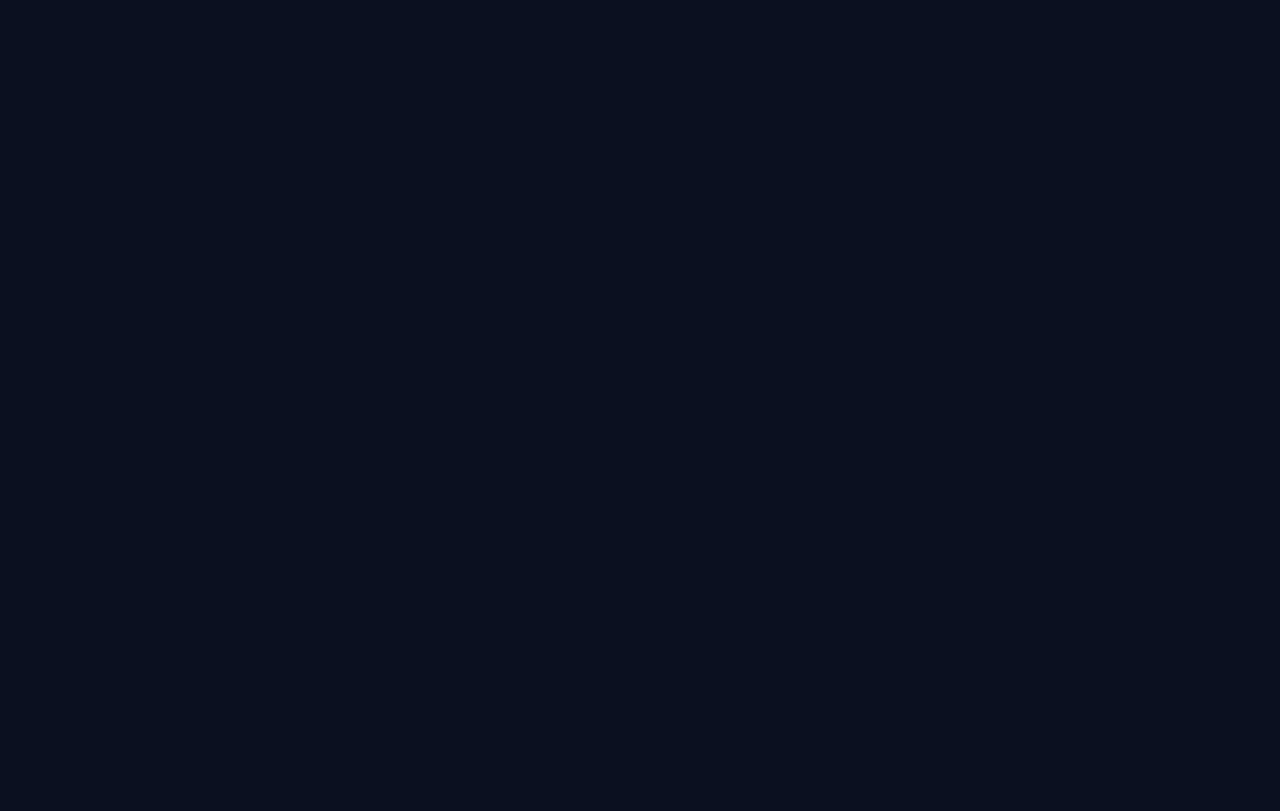
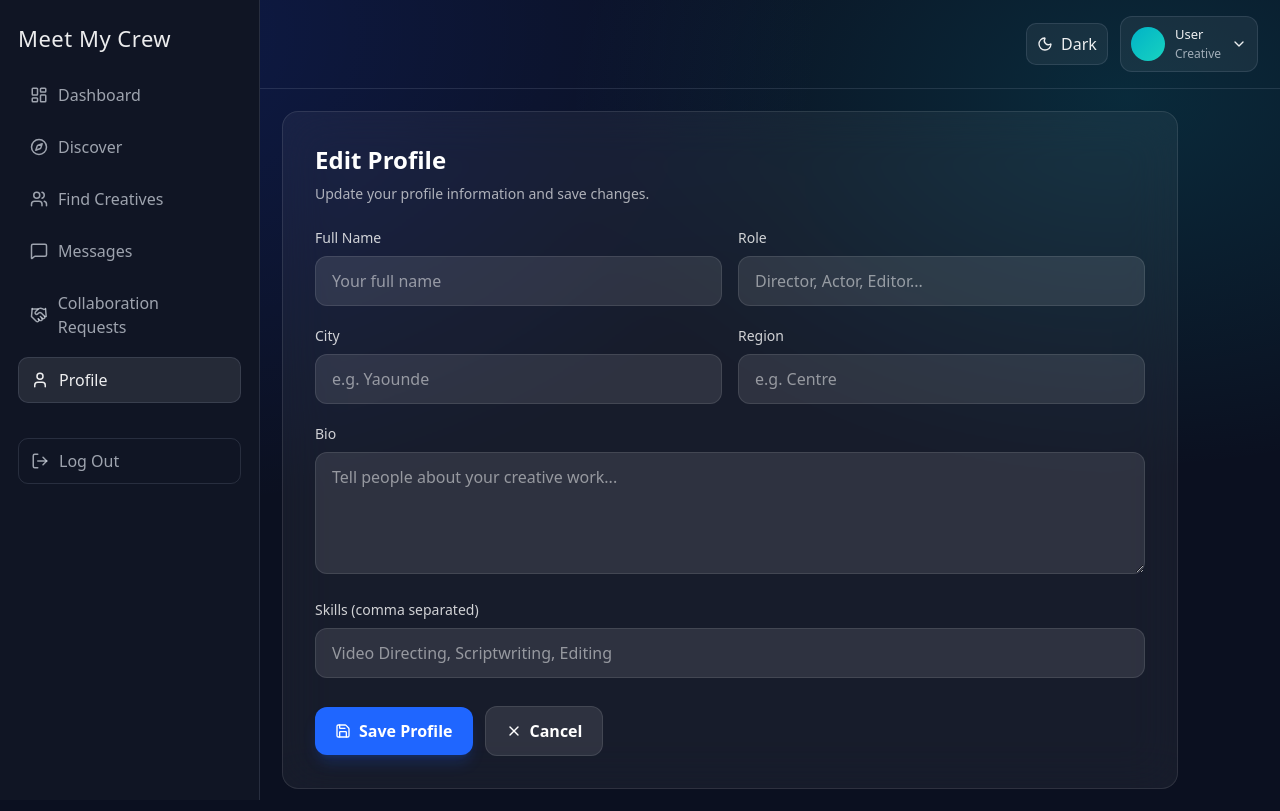
Before and after one commit to FarhelParis01/MEET-MY-CREW, a React (Vite) app in the folder frontend/meet-my-crew-frontend/: page /profile/edit in a window 1280 px wide. Before the commit this address had no page. Built offline with nearby package versions, Linux system fonts and the light colour scheme.

Commit message:
add edit profile functionality and improve user data loading in profile

```diff
--- a/frontend/meet-my-crew-frontend/src/App.jsx
+++ b/frontend/meet-my-crew-frontend/src/App.jsx
@@ -3,6 +3,7 @@ import AppLayout from "./layout/AppLayout";
 
 import Dashboard from "./pages/Dashboard";
 import Profile from "./pages/Profile";
+import EditProfile from "./pages/EditProfile";
 
 // placeholder pages for now
 const Discover = () => <div className="mmc-pageTitle">Discover</div>;
@@ -24,6 +25,7 @@ export default function App() {
       <Route element={<AppLayout />}>
         <Route path="/dashboard" element={<Dashboard />} />
         <Route path="/profile" element={<Profile />} />
+        <Route path="/profile/edit" element={<EditProfile />} />
         <Route path="/discover" element={<Discover />} />
         <Route path="/creatives" element={<Creatives />} />
         <Route path="/messages" element={<Messages />} />
--- a/frontend/meet-my-crew-frontend/src/pages/EditProfile.jsx
+++ b/frontend/meet-my-crew-frontend/src/pages/EditProfile.jsx
@@ -0,0 +1,184 @@
+import { useMemo, useState } from "react";
+import { useNavigate } from "react-router-dom";
+import { Save, X } from "lucide-react";
+
+function parseSkillsForInput(skills) {
+  if (Array.isArray(skills)) return skills.join(", ");
+  if (typeof skills === "string") return skills;
+  return "";
+}
+
+export default function EditProfile() {
+  const navigate = useNavigate();
+
+  const currentUser = useMemo(() => {
+    const raw = localStorage.getItem("mmc_user");
+    if (!raw) return {};
+    try {
+      return JSON.parse(raw) || {};
+    } catch {
+      return {};
+    }
+  }, []);
+
+  const [form, setForm] = useState({
+    full_name: currentUser.full_name || "",
+    role: currentUser.role || "",
+    city: currentUser.city || "",
+    region: currentUser.region || "",
+    bio: currentUser.bio || "",
+    skills: parseSkillsForInput(currentUser.skills),
+  });
+
+  function onChange(e) {
+    const { name, value } = e.target;
+    setForm((prev) => ({ ...prev, [name]: value }));
+  }
+
+  function onCancel() {
+    navigate("/profile");
+  }
+
+  function onSave(e) {
+    e.preventDefault();
+
+    const skillsArray = form.skills
+      .split(",")
+      .map((s) => s.trim())
+      .filter(Boolean);
+
+    const updatedUser = {
+      ...currentUser,
+      full_name: form.full_name.trim(),
+      role: form.role.trim(),
+      city: form.city.trim(),
+      region: form.region.trim(),
+      bio: form.bio.trim(),
+      skills: skillsArray,
+    };
+
+    localStorage.setItem("mmc_user", JSON.stringify(updatedUser));
+    navigate("/profile");
+  }
+
+  return (
+    <div className="max-w-4xl">
+      <div className="rounded-2xl border border-white/10 bg-white/40 dark:bg-white/5 backdrop-blur-xl p-6 md:p-8">
+        <h1 className="text-2xl font-semibold text-slate-900 dark:text-white">
+          Edit Profile
+        </h1>
+        <p className="mt-2 text-sm text-slate-600 dark:text-white/65">
+          Update your profile information and save changes.
+        </p>
+
+        <form onSubmit={onSave} className="mt-6 space-y-5">
+          <div className="grid grid-cols-1 md:grid-cols-2 gap-4">
+            <div>
+              <label className="block text-sm mb-2 text-slate-700 dark:text-white/80">
+                Full Name
+              </label>
+              <input
+                name="full_name"
+                value={form.full_name}
+                onChange={onChange}
+                className="w-full rounded-xl border border-white/10 bg-white/65 dark:bg-white/10 px-4 py-3 text-slate-900 dark:text-white outline-none focus:border-[#1f66ff]"
+                placeholder="Your full name"
+                required
+              />
+            </div>
+
+            <div>
+              <label className="block text-sm mb-2 text-slate-700 dark:text-white/80">
+                Role
+              </label>
+              <input
+                name="role"
+                value={form.role}
+                onChange={onChange}
+                className="w-full rounded-xl border border-white/10 bg-white/65 dark:bg-white/10 px-4 py-3 text-slate-900 dark:text-white outline-none focus:border-[#1f66ff]"
+                placeholder="Director, Actor, Editor..."
+                required
+              />
+            </div>
+          </div>
+
+          <div className="grid grid-cols-1 md:grid-cols-2 gap-4">
+            <div>
+              <label className="block text-sm mb-2 text-slate-700 dark:text-white/80">
+                City
+              </label>
+              <input
+                name="city"
+                value={form.city}
+                onChange={onChange}
+                className="w-full rounded-xl border border-white/10 bg-white/65 dark:bg-white/10 px-4 py-3 text-slate-900 dark:text-white outline-none focus:border-[#1f66ff]"
+                placeholder="e.g. Yaounde"
+                required
+              />
+            </div>
+
+            <div>
+              <label className="block text-sm mb-2 text-slate-700 dark:text-white/80">
+                Region
+              </label>
+              <input
+                name="region"
+                value={form.region}
+                onChange={onChange}
+                className="w-full rounded-xl border border-white/10 bg-white/65 dark:bg-white/10 px-4 py-3 text-slate-900 dark:text-white outline-none focus:border-[#1f66ff]"
+                placeholder="e.g. Centre"
+                required
+              />
+            </div>
+          </div>
+
+          <div>
+            <label className="block text-sm mb-2 text-slate-700 dark:text-white/80">
+              Bio
+            </label>
+            <textarea
+              name="bio"
+              value={form.bio}
+              onChange={onChange}
+              rows={4}
+              className="w-full rounded-xl border border-white/10 bg-white/65 dark:bg-white/10 px-4 py-3 text-slate-900 dark:text-white outline-none focus:border-[#1f66ff]"
+              placeholder="Tell people about your creative work..."
+            />
+          </div>
+
+          <div>
+            <label className="block text-sm mb-2 text-slate-700 dark:text-white/80">
+              Skills (comma separated)
+            </label>
+            <input
+              name="skills"
+              value={form.skills}
+              onChange={onChange}
+              className="w-full rounded-xl border border-white/10 bg-white/65 dark:bg-white/10 px-4 py-3 text-slate-900 dark:text-white outline-none focus:border-[#1f66ff]"
+              placeholder="Video Directing, Scriptwriting, Editing"
+            />
+          </div>
+
+          <div className="flex items-center gap-3 pt-2">
+            <button
+              type="submit"
+              className="inline-flex items-center gap-2 rounded-xl bg-[#1f66ff] hover:bg-[#1b59db] text-white px-5 py-3 font-semibold shadow-lg shadow-[#1f66ff]/20"
+            >
+              <Save size={16} />
+              Save Profile
+            </button>
+
+            <button
+              type="button"
+              onClick={onCancel}
+              className="inline-flex items-center gap-2 rounded-xl bg-white/65 hover:bg-white text-slate-900 dark:bg-white/10 dark:hover:bg-white/15 dark:text-white px-5 py-3 font-semibold border border-white/10"
+            >
+              <X size={16} />
+              Cancel
+            </button>
+          </div>
+        </form>
+      </div>
+    </div>
+  );
+}
--- a/frontend/meet-my-crew-frontend/src/pages/Profile.jsx
+++ b/frontend/meet-my-crew-frontend/src/pages/Profile.jsx
@@ -10,19 +10,56 @@ import {
   Instagram,
   Play,
 } from "lucide-react";
+import { useEffect, useState } from "react";
+import { useNavigate } from "react-router-dom";
+
+const DEFAULT_USER = {
+  full_name: "Alex Johnson",
+  role: "Director",
+  city: "Yaounde",
+  region: "Centre",
+  email: "alex@email.com",
+  bio: "",
+  skills: [],
+};
+
+function loadStoredUser() {
+  try {
+    const raw = localStorage.getItem("mmc_user");
+    const parsed = raw ? JSON.parse(raw) : null;
+    if (parsed && typeof parsed === "object") {
+      return { ...DEFAULT_USER, ...parsed };
+    }
+  } catch {
+    // fall through to default user
+  }
+  return DEFAULT_USER;
+}
 
 export default function Profile() {
+  const navigate = useNavigate();
+  const [user, setUser] = useState(loadStoredUser);
 
-  const user =
-    JSON.parse(localStorage.getItem("mmc_user") || "null") || {
-      full_name: "Alex Johnson",
-      role: "Director",
-      city: "Yaounde",
-      region: "Centre",
-      email: "alex@email.com",
+  useEffect(() => {
+    const syncFromStorage = () => setUser(loadStoredUser());
+    window.addEventListener("focus", syncFromStorage);
+    window.addEventListener("storage", syncFromStorage);
+    return () => {
+      window.removeEventListener("focus", syncFromStorage);
+      window.removeEventListener("storage", syncFromStorage);
     };
+  }, []);
 
-  const skills = ["Video Directing", "Scriptwriting", "Editing", "Producing"];
+  const skills = Array.isArray(user.skills)
+    ? user.skills
+    : typeof user.skills === "string"
+      ? user.skills.split(",").map((s) => s.trim()).filter(Boolean)
+      : [];
+
+  const displaySkills =
+    skills.length > 0
+      ? skills
+      : ["Video Directing", "Scriptwriting", "Editing", "Producing"];
 
   const portfolio = [
     { title: "Short Film - The Last Scene" },
@@ -96,9 +133,12 @@ export default function Profile() {
                   </div>
                 </div>
 
-                <button className="bg-[#1f66ff] hover:bg-[#1b59db] text-white px-4 py-2 rounded-xl flex items-center gap-2">
+                <button
+                  onClick={() => navigate("/profile/edit")}
+                  className="bg-[#1f66ff] hover:bg-[#1b59db] text-white px-4 py-2 rounded-xl flex items-center gap-2"
+                >
                   <MessageSquare size={16} />
-                  Message
+                  Edit Profile
                 </button>
 
               </div>
@@ -142,10 +182,9 @@ export default function Profile() {
               About Me
             </h3>
 
-            <p className="text-slate-600 dark:text-white/70 mt-2">
-              Hi, I'm {user.full_name}. I specialize in directing and collaborating
-              with creative professionals. I’m open to projects and building
-              strong creative teams.
+                        <p className="text-slate-600 dark:text-white/70 mt-2">
+              {user.bio ||
+                `Hi, I am ${user.full_name}. I specialize in directing and collaborating with creative professionals. I am open to projects and building strong creative teams.`}
             </p>
 
           </div>
@@ -160,7 +199,7 @@ export default function Profile() {
 
             <div className="flex flex-wrap gap-2 mt-3">
 
-              {skills.map((s) => (
+              {displaySkills.map((s) => (
                 <span
                   key={s}
                   className="rounded-lg border border-white/10 bg-white/10 px-3 py-1 text-sm text-slate-800 dark:text-white/85"
```
